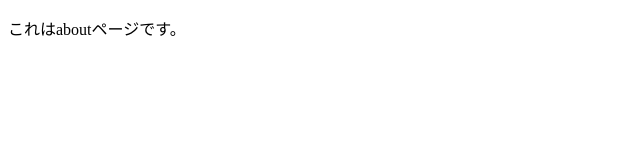
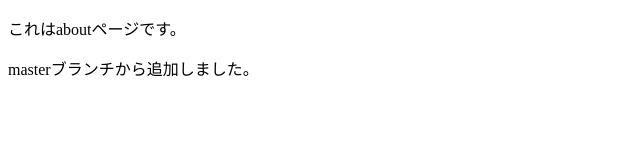
Before and after one commit to ky-33/first-git-repo, a website: page about.html in a window 1280 px wide. Shown: the whole page, without its empty margins (0-640 px from the left). Drawn offline with Linux system fonts and the light colour scheme.

Commit message:
masterからabout.htmlを変更

```diff
--- a/about.html
+++ b/about.html
@@ -8,5 +8,6 @@
 </head>
 <body>
   <p>これはaboutページです。</p>
+  <p>masterブランチから追加しました。</p>
 </body>
 </html>
```
